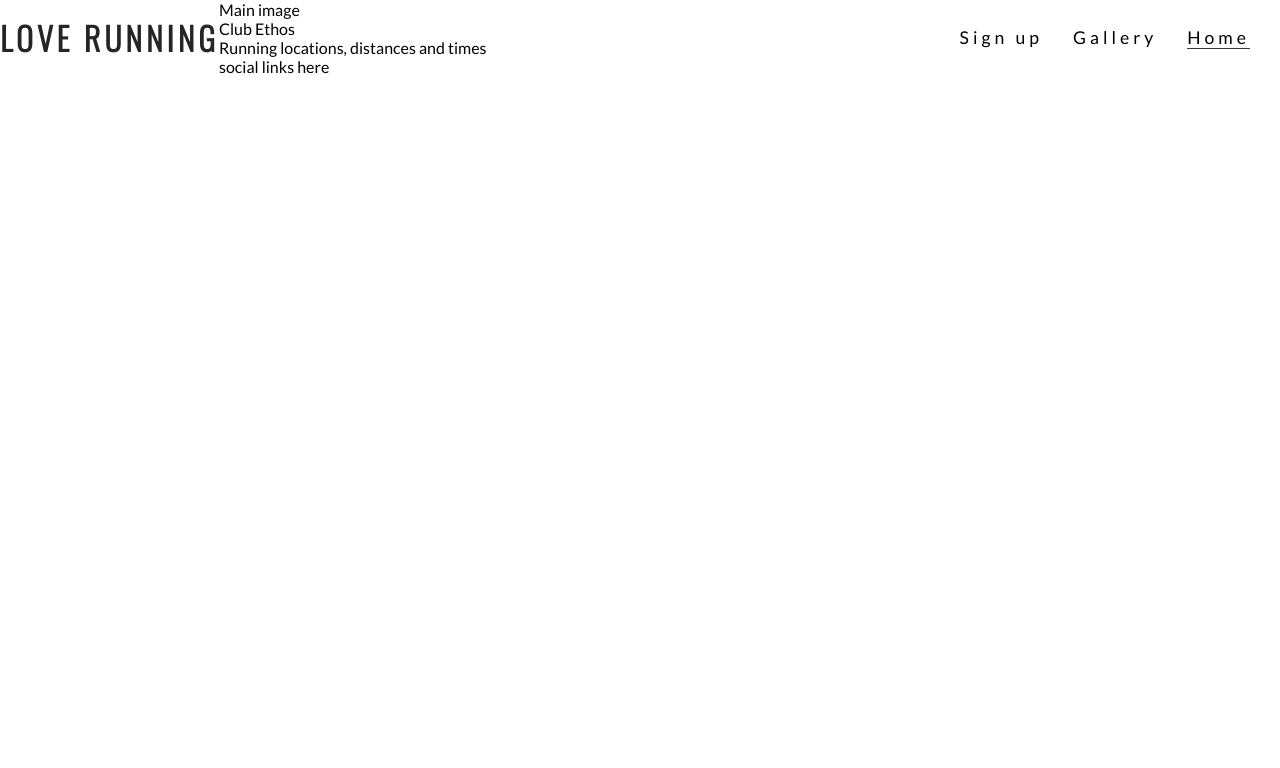
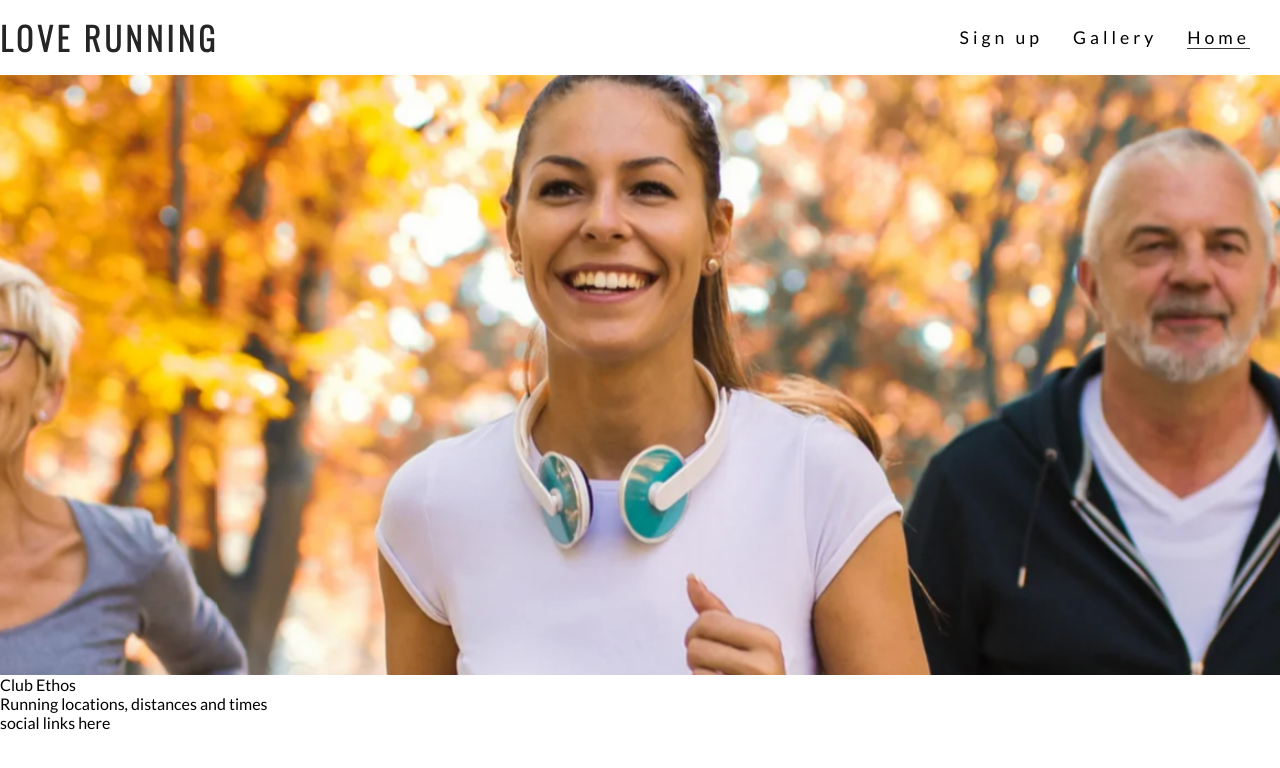
Before and after one commit to redbasel/loverunningprojectCI, a plain HTML site: page index.html in a window 1280 px wide. Drawn offline with nearby package versions, Linux system fonts and the light colour scheme.

Commit message:
Add hero image and animation for zoom

```diff
--- a/assets/css/style.css
+++ b/assets/css/style.css
@@ -55,3 +55,33 @@ h1,h2 {
 .active {
     border-bottom: 1px solid #3a3a3a;
 }
+/* hero image */
+#hero-outer {
+    height: 600px;
+    width: 100%;
+    overflow: hidden;
+
+}
+
+#hero-image {
+    height: 600px;
+    width: 100%;
+    background: url("../images/hero-image.webp") no-repeat center center;
+
+    /* animates zoom effect on loading page */
+    animation-name: hero-zoom;
+    animation-duration: 5s;
+    animation-fill-mode: forwards;
+
+}
+
+/* creates the evel of zoom for hero image */
+@keyframes hero-zoom {
+    from{
+        transform: scale(1);
+    }
+    to {
+        transform: scale(1.1);
+
+    }
+}
--- a/index.html
+++ b/index.html
@@ -28,8 +28,8 @@
     </ul>
     </nav>
     </header>
-    <section>
-        Main image
+    <section id="hero-outer">
+        <div id="hero-image"></div>
     </section>
     <section>
         Club Ethos
```
Also changed, not shown: assets/images/hero-image.webp (added).
